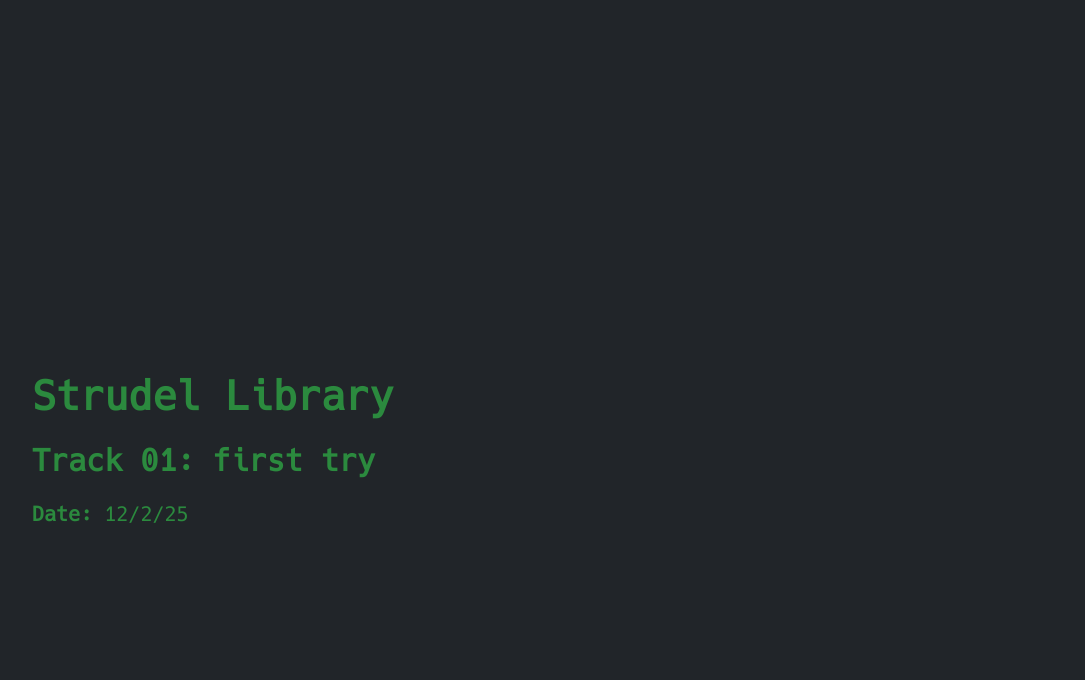
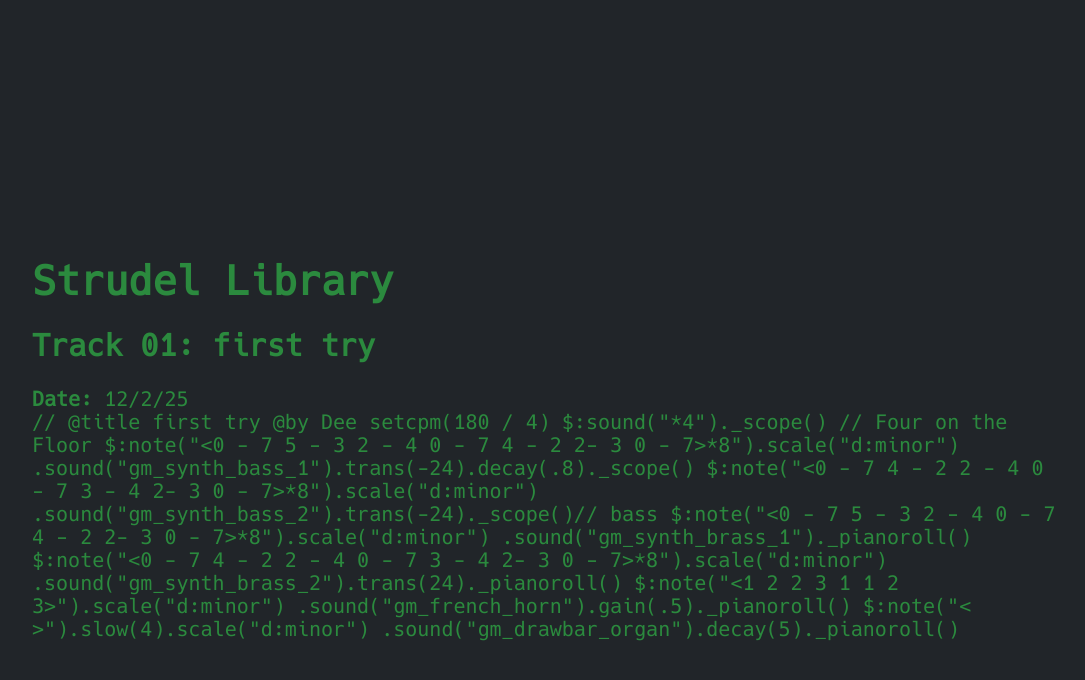
Before and after one commit to SpicySands/SpicySands.github.io, a Jekyll site: the page built from library.html, in a window 1280 px wide. Shown: the top 680 px of the page, without its empty margins (96-1181 px from the left). Built offline with Jekyll 4.4.1, drawn with Linux system fonts in a browser that asks for light colours; a script that is not in the unit is left out.

Commit message:
Update library.html
Testing removal of the text area tag

```diff
--- a/library.html
+++ b/library.html
@@ -21,7 +21,6 @@ permalink: /library/
 <h2>Track 01: first try</h2>
 <p><strong>Date:</strong> 12/2/25</p>
 <strudel-repl>
-<textarea style="display:none">
 // @title first try @by Dee
 setcpm(180 / 4)
 
@@ -42,5 +41,4 @@ $:note("<1 2 2 3 1 1 2 3>").scale("d:minor")
 
 $:note("< <G#,B,D#> <A#,C#,E#> <F#,A#,C#> <B,D#,F#> >").slow(4).scale("d:minor")
   .sound("gm_drawbar_organ").decay(5)._pianoroll()
-</textarea>
 </strudel-repl>
```
